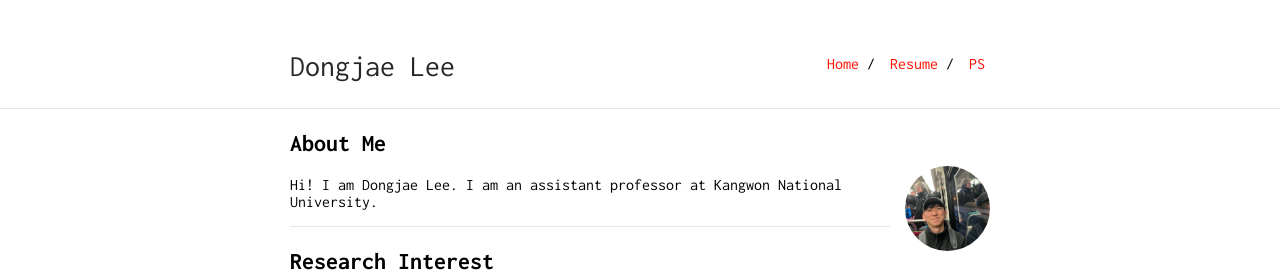
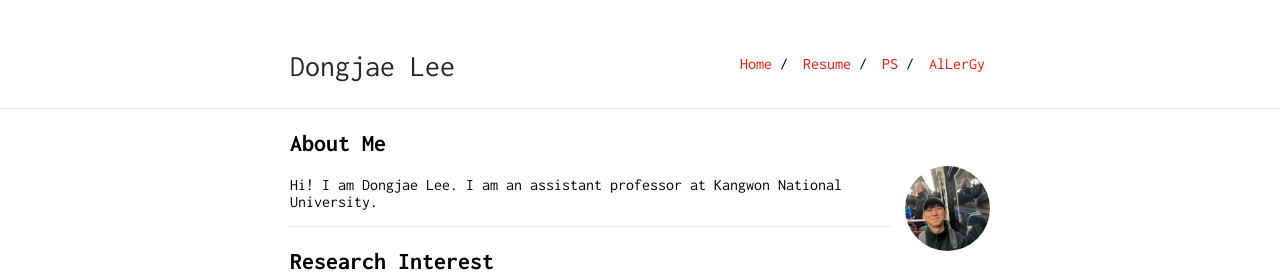
Before and after one commit to DongjaeLee-Dd2dD2/DongjaeLee-Dd2dD2.github.io, a Jekyll site: the page built from index.md, in a window 1280 px wide. Shown: the top 272 px of the page. Built offline with Jekyll 4.4.1, drawn with Linux system fonts in a browser that asks for light colours.

Commit message:
Update _config.yml

```diff
--- a/_config.yml
+++ b/_config.yml
@@ -22,3 +22,5 @@ nav:
    link: "resume.pdf"
  - name: "PS"
    link: "https://clist.by/coder/Dd2dD2/"
+ - name: "AlLerGy"
+   link: "https://knu-allergy.github.io/"
```
